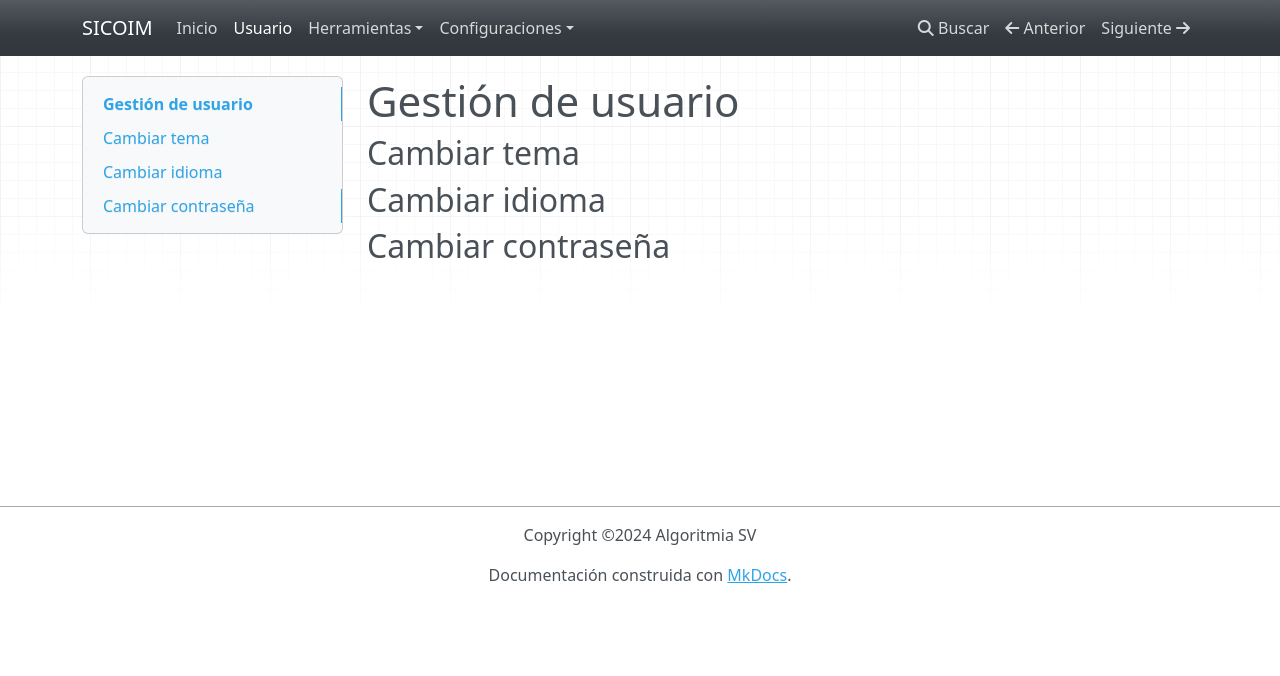
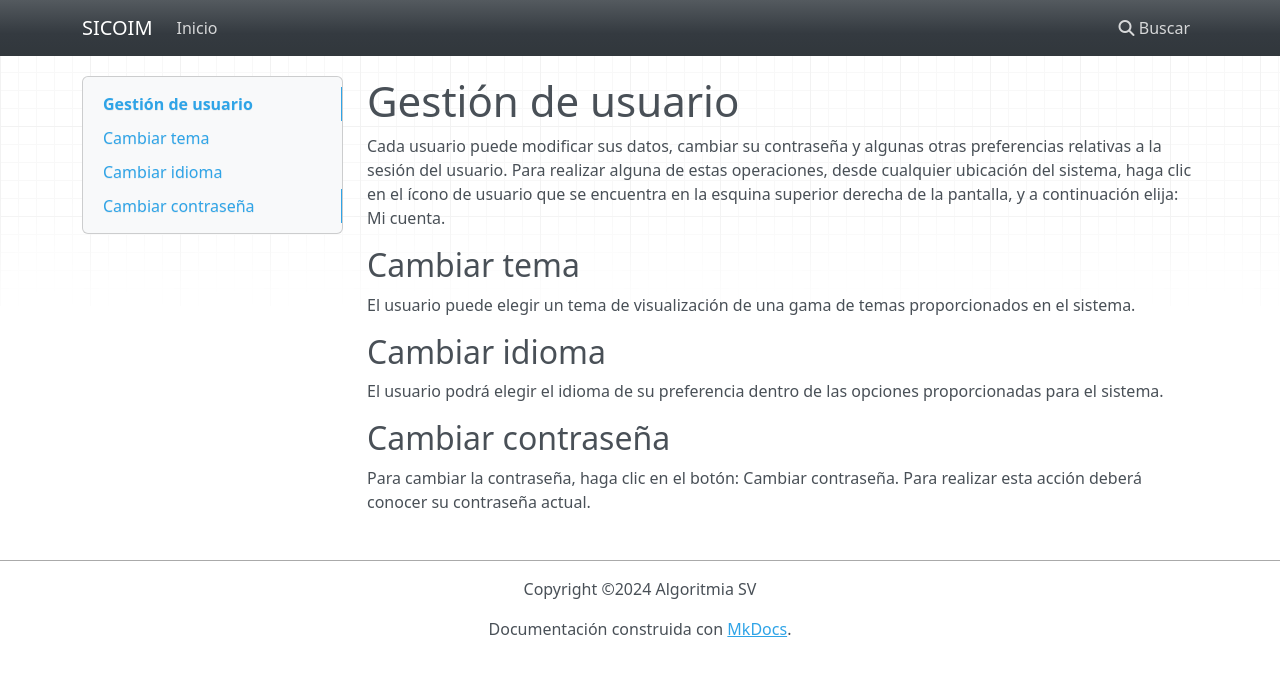
Before and after one commit to AlgoritmiaSV/sicoimManual, an MkDocs documentation site: the page built from docs/usuario.md, in a window 1280 px wide. Shown: the top 676 px of the page. Built offline with MkDocs 1.6.1, drawn with Linux system fonts in a browser that asks for light colours; nearby versions of some CDN libraries.

Commit message:
Ruta en manuales.algoritmia.sv; CSS personalizado

```diff
--- /dev/null
+++ b/docs/css/algoritmiasv.css
@@ -0,0 +1,10 @@
+.navbar-nav .nav-item:not(:first-child)
+{
+	display: none;
+}
+
+blockquote
+{
+	color: #444444;
+	font-style: italic;
+}
--- a/docs/usuario.md
+++ b/docs/usuario.md
@@ -1,7 +1,15 @@
 # Gestión de usuario
+
+Cada usuario puede modificar sus datos, cambiar su contraseña y algunas otras preferencias relativas a la sesión del usuario. Para realizar alguna de estas operaciones, desde cualquier ubicación del sistema, haga clic en el ícono de usuario que se encuentra en la esquina superior derecha de la pantalla, y a continuación elija: Mi cuenta.
 
 ## Cambiar tema
 
+El usuario puede elegir un tema de visualización de una gama de temas proporcionados en el sistema.
+
 ## Cambiar idioma
 
+El usuario podrá elegir el idioma de su preferencia dentro de las opciones proporcionadas para el sistema.
+
 ## Cambiar contraseña
+
+Para cambiar la contraseña, haga clic en el botón: Cambiar contraseña. Para realizar esta acción deberá conocer su contraseña actual.
--- a/mkdocs.yml
+++ b/mkdocs.yml
@@ -1,8 +1,9 @@
 site_name: SICOIM
-site_url: https://docs.sicoim.com
+site_url: https://manuales.algoritmia.sv/sicoim/
 site_description: Manual de usuario de SICOIM
 site_author: Edwin Fajardo
 copyright: Copyright &copy;2024 Algoritmia SV
+site_dir: /store/bphp/manuals/sicoim
 nav:
   - Inicio: index.md
   - Usuario: usuario.md
@@ -18,3 +19,5 @@ theme:
   name: mkdocs
   nav_style: dark
   locale: es
+extra_css:
+  - css/algoritmiasv.css
```
Also changed, not shown: docs/asistencia/biometricos.md (added, +15 -0 lines).
